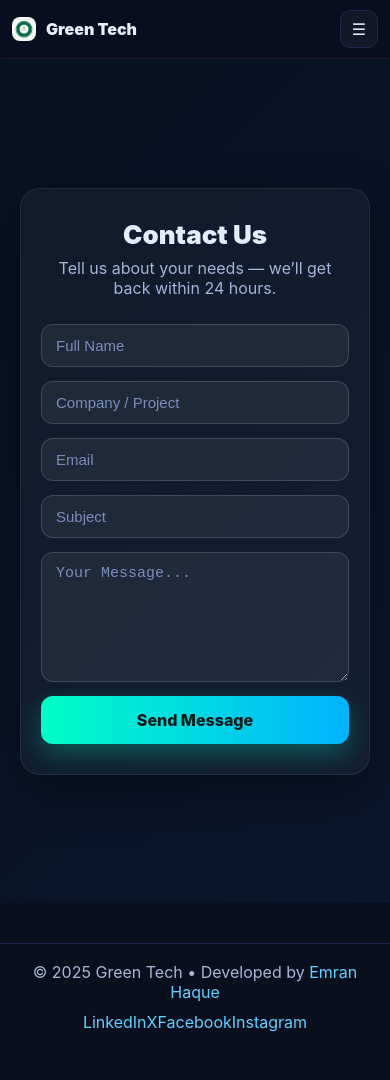
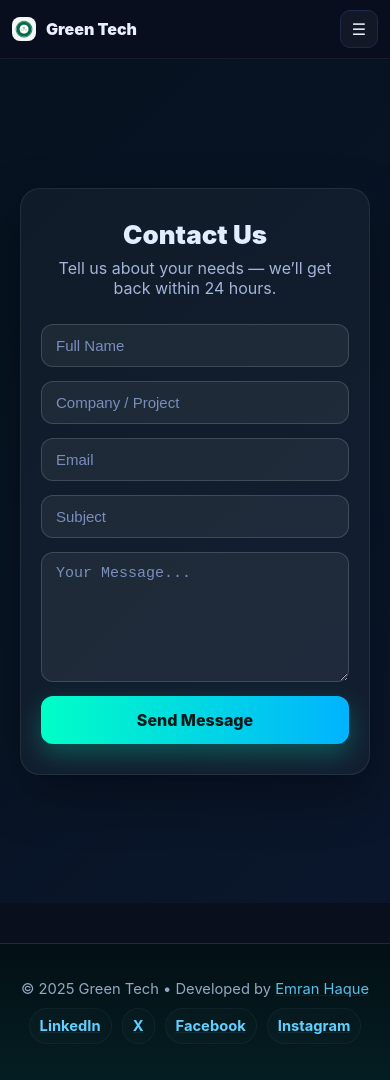
Before and after one commit to Emranrx02/Green-Tech, a React (Vite) app: page /contact in a window 390 px wide. Before the commit the page ends 1050 px from the top, so only its background shows below. Built offline with nearby package versions, Linux system fonts and the light colour scheme.

Commit message:
feat: polish footer UI, add social links and responsive styles

```diff
--- a/src/components/Footer.jsx
+++ b/src/components/Footer.jsx
@@ -2,13 +2,13 @@ export default function Footer() {
   return (
     <footer className="footer">
       <div className="container footerRow">
-        <span>© {new Date().getFullYear()} Green Tech • Developed by <a href="https://emranhaque.com" target="_blank">Emran Haque</a></span>
-        <span className="socials">
-          <a href="https://linkedin.com" target="_blank" rel="noreferrer">LinkedIn</a>
-          <a href="https://x.com" target="_blank" rel="noreferrer">X</a>
-          <a href="https://facebook.com" target="_blank" rel="noreferrer">Facebook</a>
-          <a href="https://instagram.com" target="_blank" rel="noreferrer">Instagram</a>
-        </span>
+        <span className="copyright">© {new Date().getFullYear()} Green Tech • Developed by <a href="https://emranhaque.com" target="_blank" rel="noopener noreferrer">Emran Haque</a></span>
+        <nav className="socials" aria-label="Green Tech social links">
+          <a href="https://www.linkedin.com/in/grentech/" target="_blank" rel="noopener noreferrer">LinkedIn</a>
+          <a href="https://x.com" target="_blank" rel="noopener noreferrer">X</a>
+          <a href="https://www.facebook.com/GreenTech27" target="_blank" rel="noopener noreferrer">Facebook</a>
+          <a href="https://instagram.com" target="_blank" rel="noopener noreferrer">Instagram</a>
+        </nav>
       </div>
     </footer>
   );
--- a/styles/style.css
+++ b/styles/style.css
@@ -263,6 +263,57 @@ button{ font:inherit; cursor:pointer }
     text-align:center;
   }
   .heroText{justify-self:center;}
+
+/* ==========================
+   Footer styles
+   ========================== */
+.footer{
+  background: linear-gradient(180deg, rgba(2,16,20,0.92), rgba(4,30,34,0.96));
+  color: rgba(255,255,255,0.9);
+  padding: 28px 0;
+  border-top: 1px solid rgba(255,255,255,0.03);
+}
+.footerRow{
+  display:flex;
+  align-items:center;
+  justify-content:space-between;
+  gap:18px;
+  max-width:1180px;
+  margin:0 auto;
+  padding:0 24px;
+  font-size:0.95rem;
+}
+.footer a{ color: inherit; text-decoration:underline; text-decoration-color: rgba(255,255,255,0.06); }
+.footer a:hover{ color: #aef3d6; text-decoration-color: rgba(174,243,214,0.25) }
+.footer .copyright{ opacity:0.9 }
+
+.socials{
+  display:flex; gap:10px; align-items:center;
+}
+.socials a{
+  display:inline-flex; align-items:center; gap:8px;
+  padding:8px 12px; border-radius:999px; font-weight:700;
+  background: linear-gradient(90deg, rgba(255,255,255,0.02), rgba(255,255,255,0.01));
+  border:1px solid rgba(255,255,255,0.04);
+  color: rgba(255,255,255,0.95);
+  transition: transform .18s ease, box-shadow .18s ease, background .18s ease;
+}
+.socials a:hover{ transform: translateY(-3px); box-shadow: 0 10px 26px rgba(0,0,0,0.45); background: linear-gradient(90deg, rgba(14,189,140,0.12), rgba(86,200,255,0.06)); color:#001f18 }
+
+/* small screens: stack footer content */
+@media (max-width: 700px){
+  .footerRow{ flex-direction:column; text-align:center; gap:12px }
+  .socials{ justify-content:center }
+  .footer{ padding:22px 0 }
+}
+
+/* very small: reduce padding and font-size */
+@media (max-width: 420px){
+  .footerRow{ padding:0 12px }
+  .footer{ padding:18px 0 }
+  .footerRow{ font-size:0.92rem }
+  .socials a{ padding:8px 10px; font-size:.92rem }
+}
   .heroButtons{justify-content:center; flex-wrap:wrap;}
   .heroImage{margin:0 auto;}
 }
```
